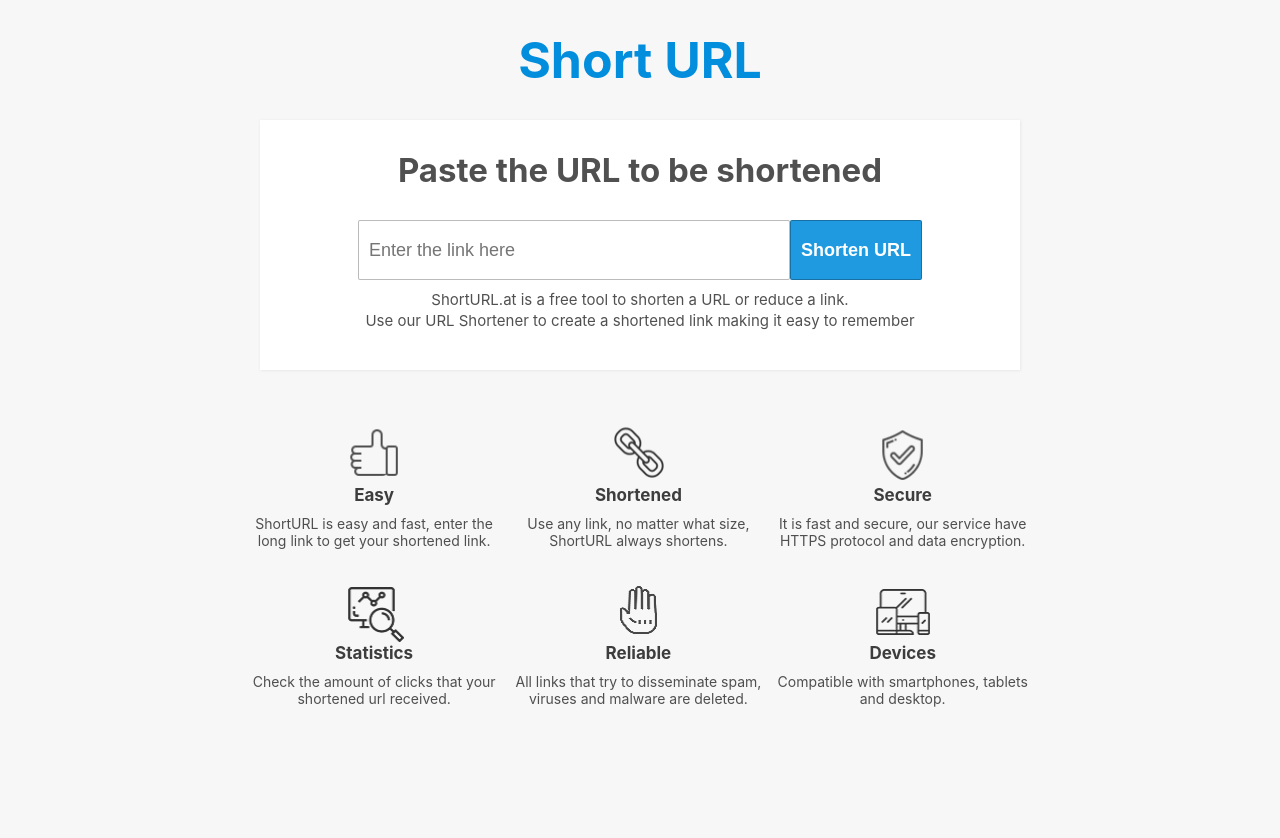
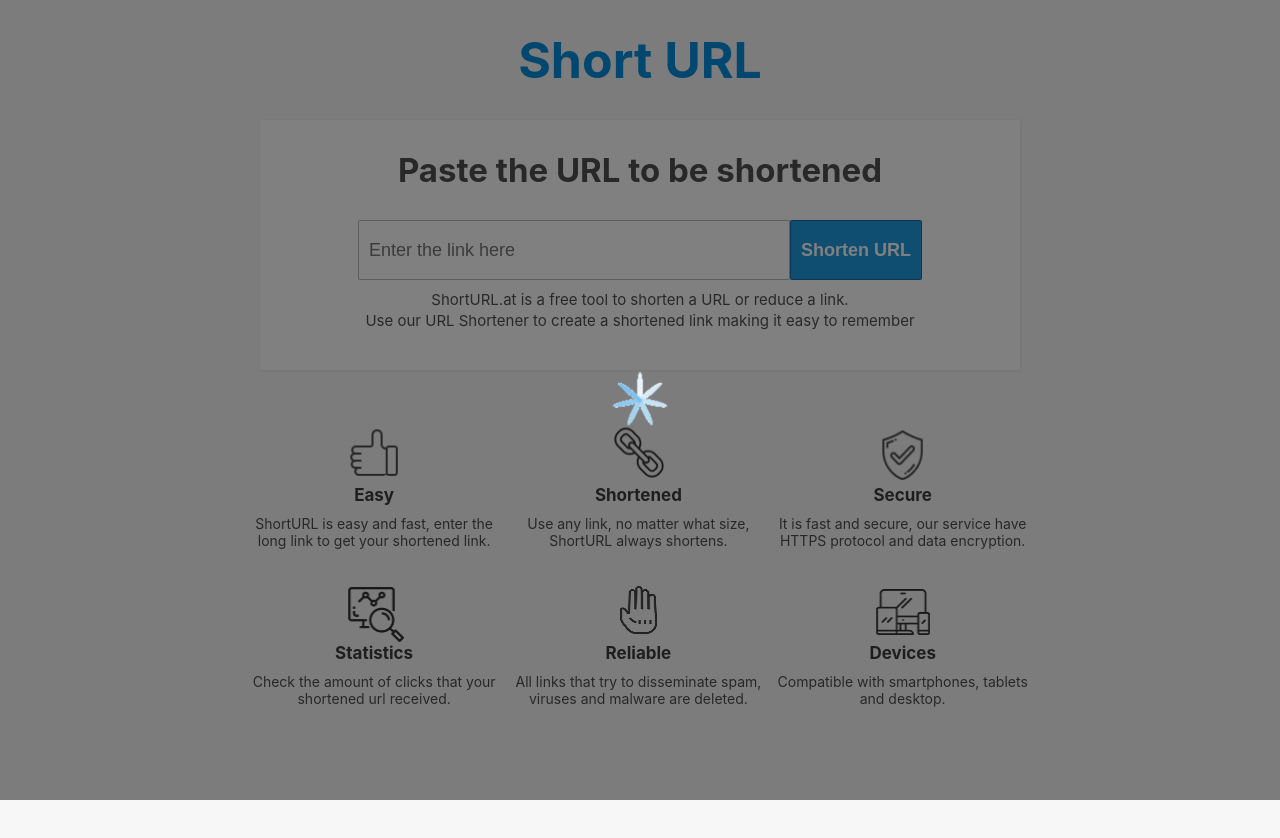
Before and after one commit to SirajKakeh/url-shortner, a React (Create React App) app in the folder url-shortner-view/: page / in a window 1280 px wide. Shown: the top 838 px of the page. Built offline with nearby package versions, Linux system fonts and the light colour scheme.

Commit message:
display the spinner in the middle of the screen

```diff
--- a/url-shortner-view/src/App.js
+++ b/url-shortner-view/src/App.js
@@ -6,19 +6,16 @@
 import SecondPageView from './SecondPageView/SecondPageView';
 import { Route } from 'react-router-dom';
 import Spinner from './Spinner/Spinner';
-function App(props) {
+
+function App() {
   const [url, setUrl] = useState('');
   const [shortUrl, setShortUrl] = useState('');
-  const [spinner, setSpinner] = useState(false);
+  const [spinner, setSpinner] = useState(true);
 
-  let spinnerDiv = '';
-  if (spinner) {
-    spinnerDiv = <Spinner />;
-  }
   return (
     <div className='App'>
-      {spinnerDiv}
-      <Header />
+      {' '}
+      {spinner ? <Spinner /> : ''} <Header />
       <Route
         path='/'
         exact
@@ -27,7 +24,6 @@
             url={url}
             setUrl={setUrl}
             setShortUrl={setShortUrl}
-            spinner={spinner}
             setSpinner={setSpinner}
           />
         )}
--- a/url-shortner-view/src/FirstView/FirstView.js
+++ b/url-shortner-view/src/FirstView/FirstView.js
@@ -1,8 +1,8 @@
 import React, { useState } from 'react';
 import classes from './FirstView.module.css';
 import PostUrl from '../Service';
-import Spinner from '../Spinner/Spinner';
 import { useHistory } from 'react-router-dom';
+
 const FirstView = (props) => {
   const history = useHistory();
 
@@ -19,7 +19,6 @@
 
   return (
     <div className={classes.MainDiv}>
-      {/* {spinnerDiv} */}
       <div className={classes.FirstView}>
         <h1> Paste the URL to be shortened </h1>
         <div className={classes.InputDiv}>
--- a/url-shortner-view/src/Spinner/Spinner.js
+++ b/url-shortner-view/src/Spinner/Spinner.js
@@ -1,6 +1,7 @@
 import React from 'react';
 import spinner from '../assets/Spinner/Spinner.gif';
 import classes from './Spinner.module.css';
+
 const Spinner = () => (
   <div className={classes.Spinner}>
     <img src={spinner} />
--- a/url-shortner-view/src/Spinner/Spinner.module.css
+++ b/url-shortner-view/src/Spinner/Spinner.module.css
@@ -7,6 +7,11 @@
 }
 
 .Spinner img {
-  width: 20%;
-
+  width: 10%;
+  margin: auto;
+  position: fixed;
+  top: 0;
+  bottom: 0;
+  left: 0;
+  right: 0;
 }
--- a/url-shortner-view/src/View/View.js
+++ b/url-shortner-view/src/View/View.js
@@ -8,7 +8,6 @@
       url={props.url}
       setUrl={props.setUrl}
       setShortUrl={props.setShortUrl}
-      spinner={props.spinner}
       setSpinner={props.setSpinner}
     />{' '}
     <Features />
```
